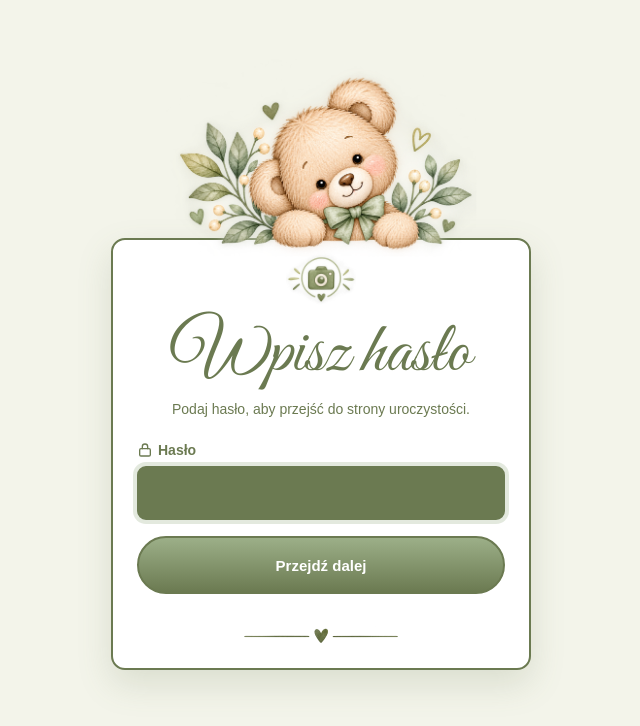
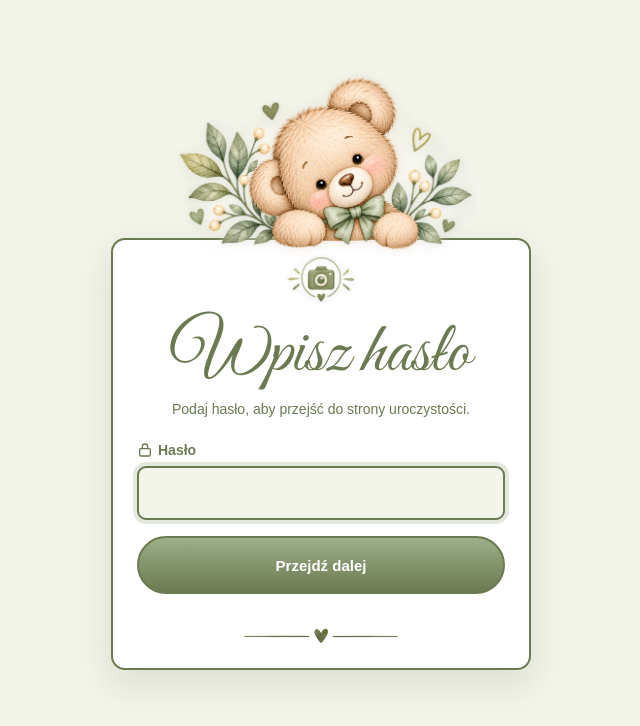
Before and after one commit to Postimal/e-ksiega, an Angular app: page /haslo in a window 1280 px wide. Shown: the top 726 px of the page, without its empty margins (319-959 px from the left). Built offline with nearby package versions, Linux system fonts and the light colour scheme.

Commit message:
fix asset names

```diff
--- a/src/app/haslo/password-page/password-page.scss
+++ b/src/app/haslo/password-page/password-page.scss
@@ -103,7 +103,7 @@ input {
   border-radius: 9px;
   outline: none;
   color: var(--color-3);
-  background: var(--color-3);
+  background: #f3f4ea;
   font:
     500 16px/1.2 'Montserrat',
     sans-serif;
```
